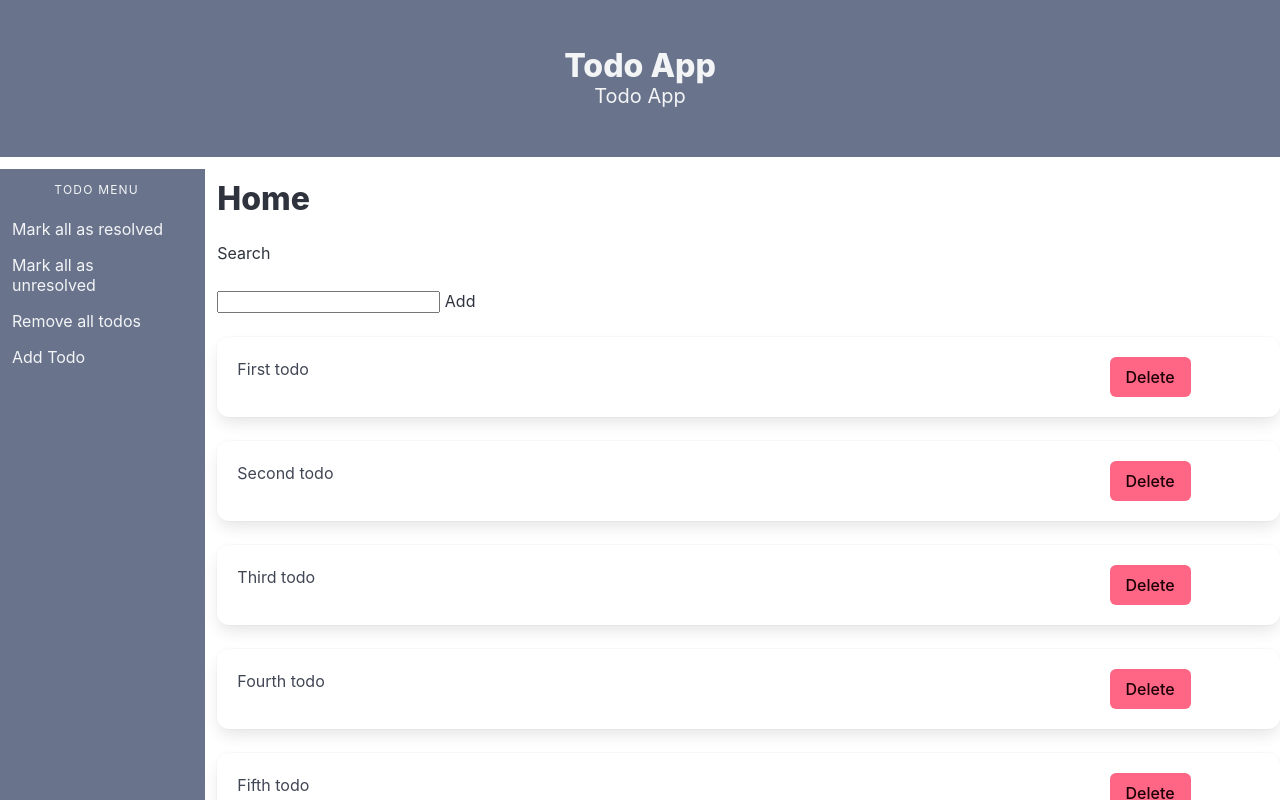
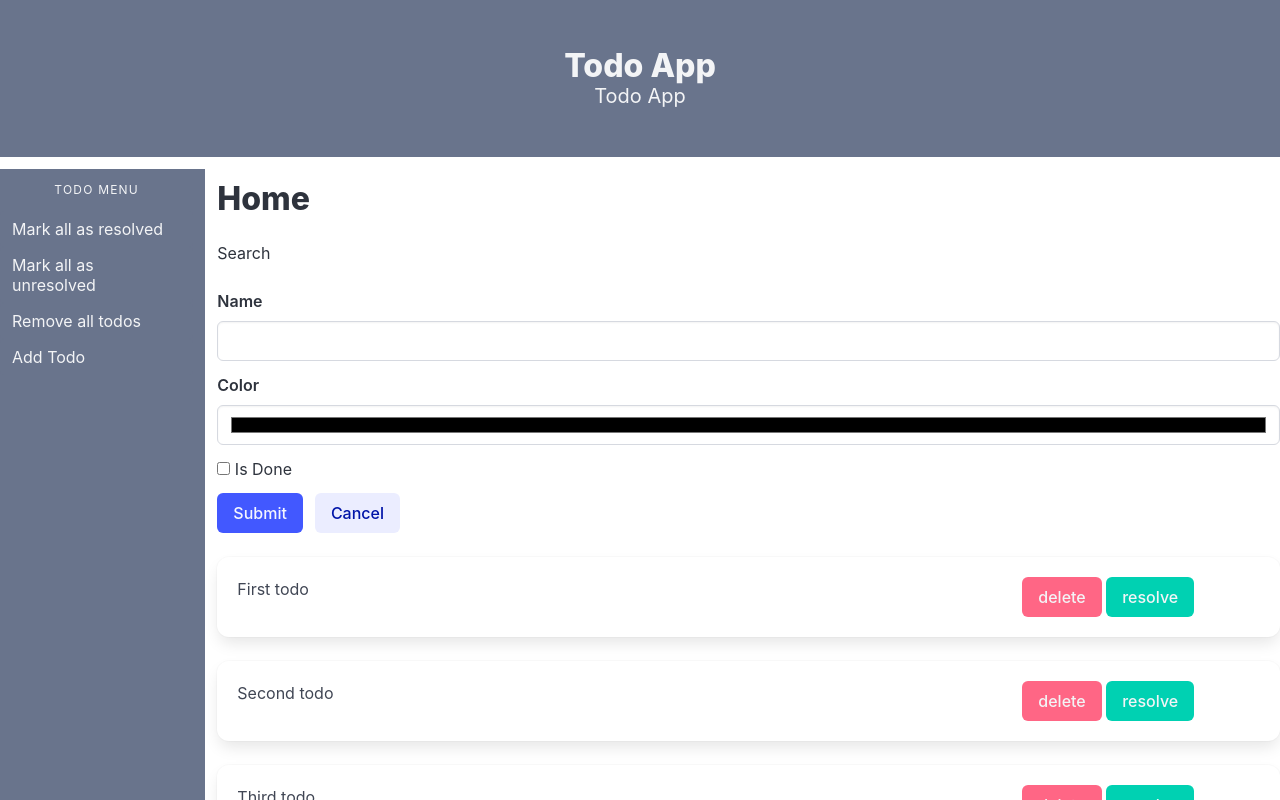
Before and after one commit to radoslavsapundzhiev/todo-sveltekit-app, a SvelteKit app: page / in a window 1280 px wide. Both pictures are taken after a click on the link "Add Todo". Shown: the top 800 px of the page. Built offline with nearby package versions, Linux system fonts and the light colour scheme; data requests are answered from the project's data file.

Commit message:
added json-server sores.js and handle add new todo

```diff
--- /dev/null
+++ b/db.json
@@ -0,0 +1,46 @@
+{
+  "todos": [
+    {
+      "id": 1,
+      "name": "First todo",
+      "color": "",
+      "isDone": false
+    },
+    {
+      "id": 2,
+      "name": "Second todo",
+      "color": "",
+      "isDone": false
+    },
+    {
+      "id": 3,
+      "name": "Third todo",
+      "color": "",
+      "isDone": false
+    },
+    {
+      "id": 4,
+      "name": "Fourth todo",
+      "color": "",
+      "isDone": false
+    },
+    {
+      "id": 5,
+      "name": "Fifth todo",
+      "color": "",
+      "isDone": false
+    },
+    {
+      "id": "71e6",
+      "name": "test",
+      "color": "#797f29",
+      "isDone": false
+    },
+    {
+      "id": "1db7",
+      "name": "test1",
+      "color": "#187c5e",
+      "isDone": true
+    }
+  ]
+}
--- a/src/app.html
+++ b/src/app.html
@@ -7,7 +7,7 @@
 		%sveltekit.head%
 		<style>
 			@import "https://cdn.jsdelivr.net/npm/bulma@1.0.0/css/bulma.min.css";
-
+			@import "https://cdnjs.cloudflare.com/ajax/libs/font-awesome/6.5.2/css/fontawesome.min.css";
 		</style>
 	</head>
 	<body data-sveltekit-preload-data="hover">
--- a/src/components/AddTodoForm.svelte
+++ b/src/components/AddTodoForm.svelte
@@ -1,4 +1,69 @@
-<form class="block" action="">
-  <input type="text" />
-  <button>Add</button>
+<script>
+  import { TodoStore } from "../routes/stores.js";
+  let name = '';
+  let color = '';
+  let isDone = false;
+
+  const createTodo = async (newTodo) => {
+    const url = "http://localhost:5000/todos";
+    const result = await fetch(url, {
+      method: "POST",
+      headers: {
+        "Content-Type": "application/json",
+      },
+      body: JSON.stringify(newTodo)
+    });
+
+    return await result.json();
+  }
+
+  const handleSubmit = async () => {
+    const newTodo = {
+      name,
+      color,
+      isDone
+    }
+
+    const result = await createTodo(newTodo);
+
+    TodoStore.update((currentTodo) => {
+      return [result, ...currentTodo]
+    });
+
+    name = '';
+    color = '';
+    isDone = false;
+  }
+
+</script>
+
+<form on:submit|preventDefault={handleSubmit} class="form block">
+  <div class="field">
+    <label for="name" class="label">Name</label>
+    <div class="control">
+      <input class="input" type="text" name="name" id="name" bind:value={name} required>
+    </div>
+  </div>
+  <div class="field">
+    <label for="color" class="label">Color</label>
+    <div class="control">
+      <input class="input" type="color" name="color" id="color" bind:value={color} required>
+    </div>
+  </div>
+  <div class="field">
+    <div class="control">
+      <label class="checkbox">
+        <input type="checkbox" bind:checked={isDone}>
+        Is Done
+      </label>
+    </div>
+  </div>
+  <div class="field is-grouped">
+    <div class="control">
+      <button class="button is-link">Submit</button>
+    </div>
+    <div class="control">
+      <button class="button is-link is-light">Cancel</button>
+    </div>
+  </div>
 </form>
--- a/src/components/Menu.svelte
+++ b/src/components/Menu.svelte
@@ -1,3 +1,12 @@
+<script>
+    import { createEventDispatcher } from 'svelte';
+    const dispatch = createEventDispatcher();
+
+    function handleClickAddTodo() {
+        dispatch('toggleAddForm');
+    }
+</script>
+
 <div class="column is-2 has-background-grey">
     <aside class="menu">
         <p class="menu-label has-text-light has-text-centered">Todo menu</p>
@@ -15,7 +24,7 @@
         <li>
             <a class="has-background-grey has-text-light">Remove all todos</a>
         </li>
-        <li><a class="has-background-grey has-text-light">Add Todo</a></li>
+        <li><a class="has-background-grey has-text-light" on:click={handleClickAddTodo}>Add Todo</a></li>
         </ul>
     </aside>
 </div>
--- a/src/components/TodoItem.svelte
+++ b/src/components/TodoItem.svelte
@@ -4,11 +4,16 @@
 
 <div class="box">
     <div class="columns">
-        <div class="column is-10">
+        <div class="column is-9">
             {todo.name}
         </div>
-        <div class="column is-2">
-            <button class="button is-danger">Delete</button>
+        <div class="column is-3">
+            <button class="button is-danger has-text-light">
+                delete
+            </button>
+            <button class="button is-primary has-text-light">
+                resolve
+            </button>
         </div>
     </div>
 </div>
--- a/src/components/TodoList.svelte
+++ b/src/components/TodoList.svelte
@@ -1,39 +1,19 @@
 <script>
+    import {TodoStore} from "../routes/stores";
+    import { onMount } from "svelte";
     import TodoItem from "./TodoItem.svelte";
-    export let todos = [
-        {
-            id: 1,
-            name: "First todo",
-            color: '',
-            isDone: false
-        },
-        {
-            id: 2,
-            name: "Second todo",
-            color: '',
-            isDone: false
-        },
-        {
-            id: 3,
-            name: "Third todo",
-            color: '',
-            isDone: false
-        },
-        {
-            id: 4,
-            name: "Fourth todo",
-            color: '',
-            isDone: false
-        },
-        {
-            id: 5,
-            name: "Fifth todo",
-            color: '',
-            isDone: false
-        }
-    ]
+
+    onMount( async () => {
+        $TodoStore = await getTodos();
+    });
+
+    const getTodos = async () => {
+        const result = await fetch("http://localhost:5000/todos");
+        const data = await result.json();
+        return data;
+    }
 </script>
 
-{#each todos as todo (todo.id)}
+{#each $TodoStore as todo (todo.id)}
     <TodoItem todo={todo}/>
 {/each}
--- a/src/routes/+layout.svelte
+++ b/src/routes/+layout.svelte
@@ -1,6 +1,5 @@
 <script>
   import Hero from "../components/Hero.svelte";
-  import Menu from "../components/Menu.svelte";
   import Footer from "../components/Footer.svelte";
 </script>
 
@@ -9,12 +8,7 @@
 <div class="columns is-flex-direction-column is-fullheight-100vh">
   <main class="column">
     <div class="columns">
-
-      <Menu/>
-
-      <div class="column is-10 has-text-dark">
-        <slot />
-      </div>
+      <slot />
     </div>
   </main>
 
--- a/src/routes/+page.svelte
+++ b/src/routes/+page.svelte
@@ -1,15 +1,32 @@
 <script>
+  import Menu from "../components/Menu.svelte";
   import Search from "../components/Search.svelte";
   import AddTodoForm from "../components/AddTodoForm.svelte";
   import TodoList from "../components/TodoList.svelte";
+
+  let showAddForm = false;
+
+  function handleToggleAddForm() {
+    showAddForm = !showAddForm;
+  }
+
 </script>
+
+<Menu on:toggleAddForm={handleToggleAddForm}/>
+
+<div class="column is-10 has-text-dark">
+
 
 <div class="container">
   <h1 class="title">Home</h1>
 
   <Search />
 
+  {#if showAddForm}
   <AddTodoForm />
+  {/if}
 
   <TodoList/>
 </div>
+
+</div>
--- /dev/null
+++ b/src/routes/stores.js
@@ -0,0 +1,3 @@
+import { writable } from 'svelte/store';
+
+export const TodoStore = writable([]);
```
Also changed, not shown: package.json (+6 -2 lines), 1 other file (tests, documents, lock files or other folders).
